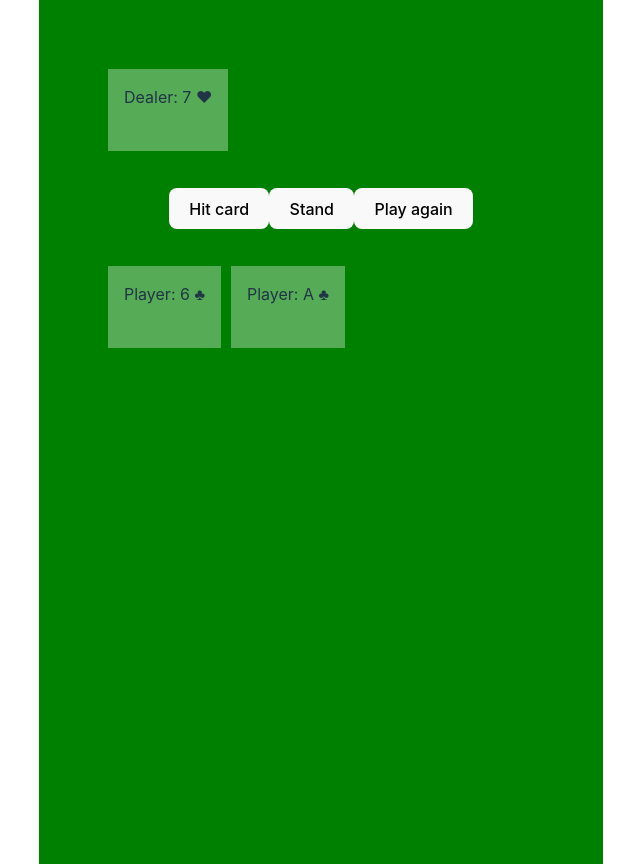
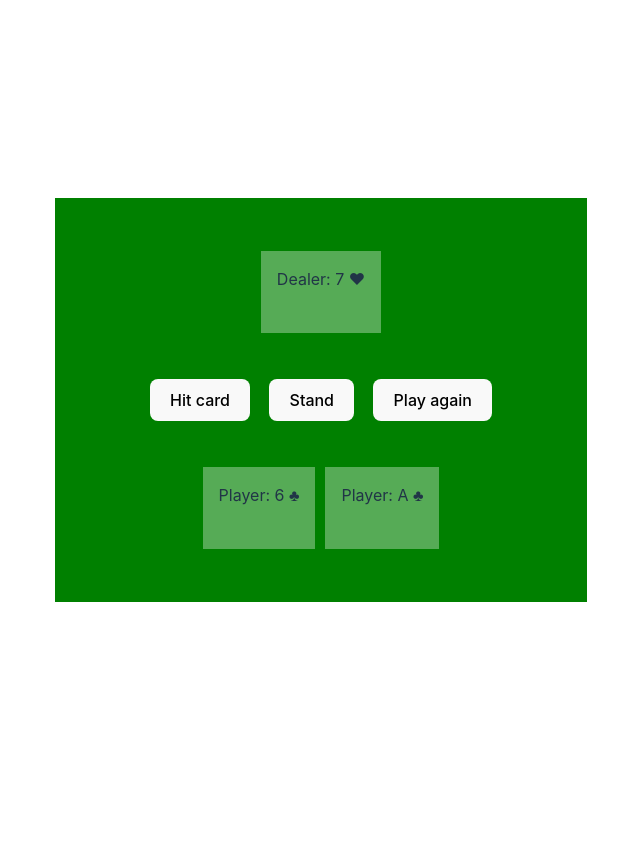
Before and after one commit to Jenny-Svensson/blackjack-typescript, a website built with Vite: page index.html in a window 1280 px wide. Shown: the whole page, without its empty margins (319-959 px from the left). After the commit the page ends 800 px from the top, so only its background shows below. Built offline with nearby package versions, Linux system fonts and the light colour scheme.

Commit message:
center the flexbox

```diff
--- a/src/style.css
+++ b/src/style.css
@@ -11,6 +11,7 @@
   margin: 1rem;
   display: flex;
   flex-direction: row;
+  justify-content: center;
 }
 
 .dealer-card {
@@ -25,6 +26,7 @@
   margin: 1rem;
   display: flex;
   flex-direction: row;
+  justify-content: center;
 }
 
 :root {
@@ -68,9 +70,9 @@ h1 {
 #app {
   max-width: 1280px;
   width: 500px;
-  height: 100vh;
+  height: auto;
   margin: 0 auto;
-  padding: 2rem;
+  padding: 1rem;
   text-align: center;
   background-color: green;
 }
@@ -100,6 +102,7 @@ button {
   border-radius: 8px;
   border: 1px solid transparent;
   padding: 0.6em 1.2em;
+  margin: 0.6em;
   font-size: 1em;
   font-weight: 500;
   font-family: inherit;
```
